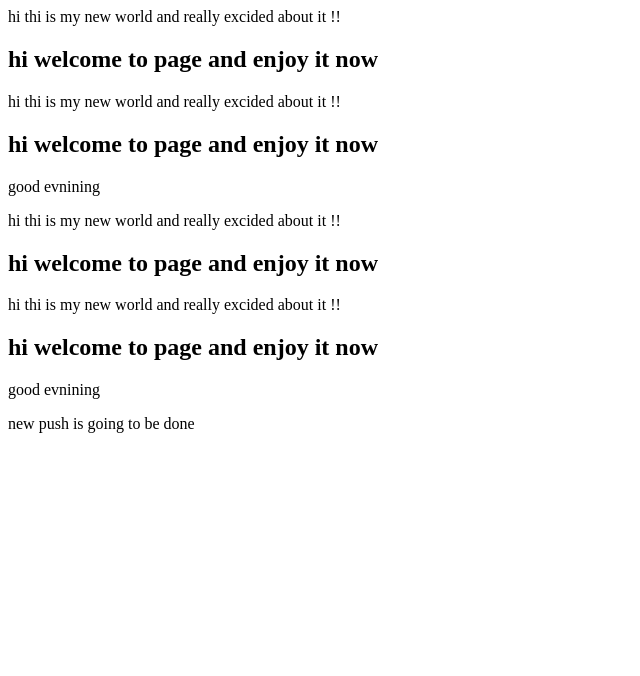
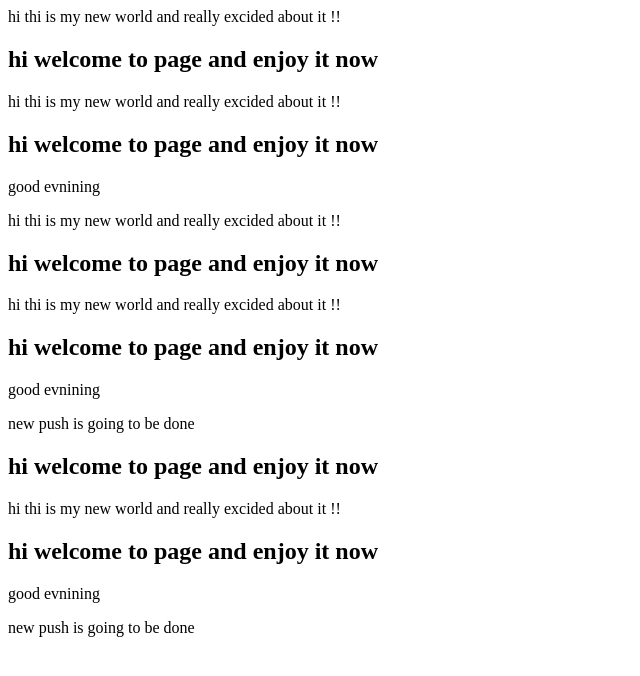
Before and after one commit to A-Bahadory/image-repo, a plain HTML site: page index.html in a window 1280 px wide. Shown: the whole page, without its empty margins (0-640 px from the left). Drawn offline with Linux system fonts and the light colour scheme.

Commit message:
two-change

```diff
--- a/index.html
+++ b/index.html
@@ -19,6 +19,11 @@
     <h2>hi welcome to page and enjoy it now</h2>
     <p>good evnining</p>
     <p>new push is going to be done</p>
+    <h2>hi welcome to page and enjoy it now</h2>
+    <hi>hi thi is my new world and really excided about it !!</hi>
+    <h2>hi welcome to page and enjoy it now</h2>
+    <p>good evnining</p>
+    <p>new push is going to be done</p>
 
   </body>
 </html>
```
